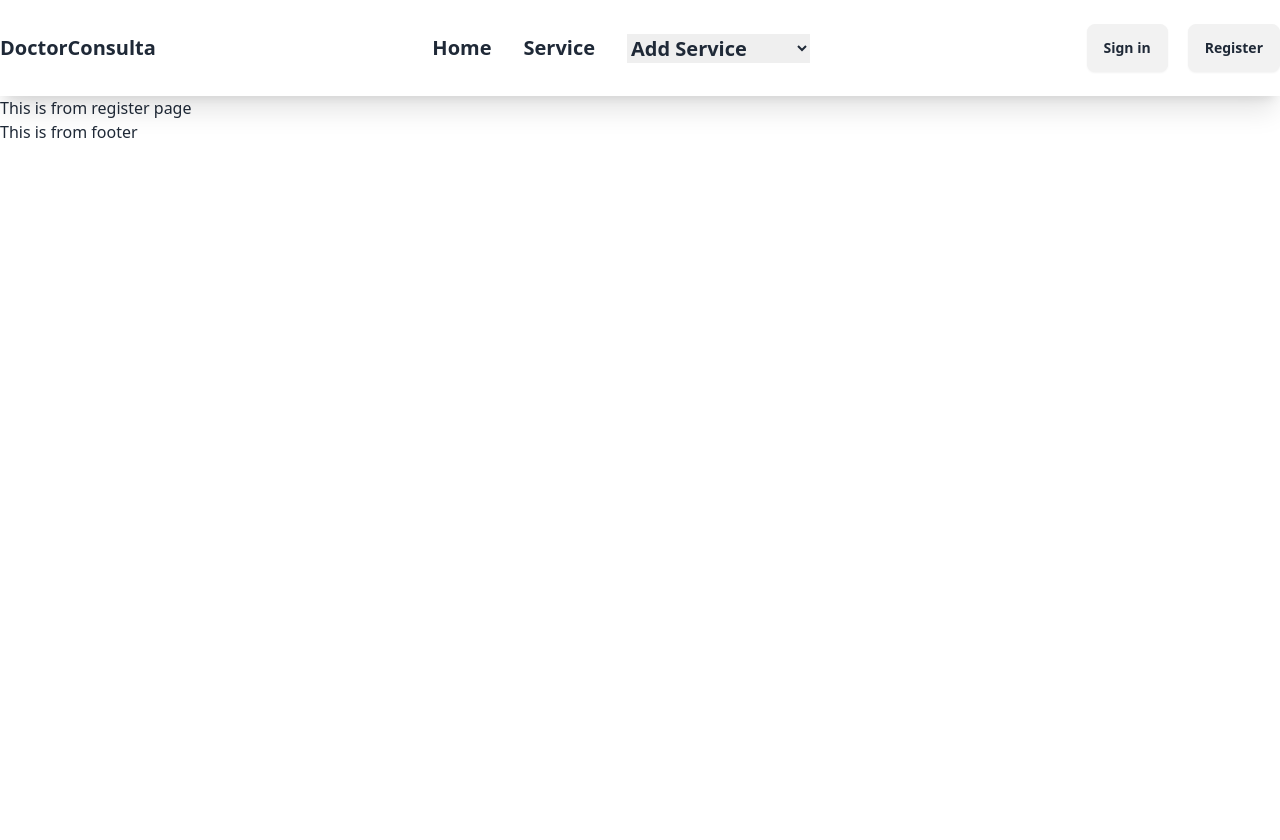
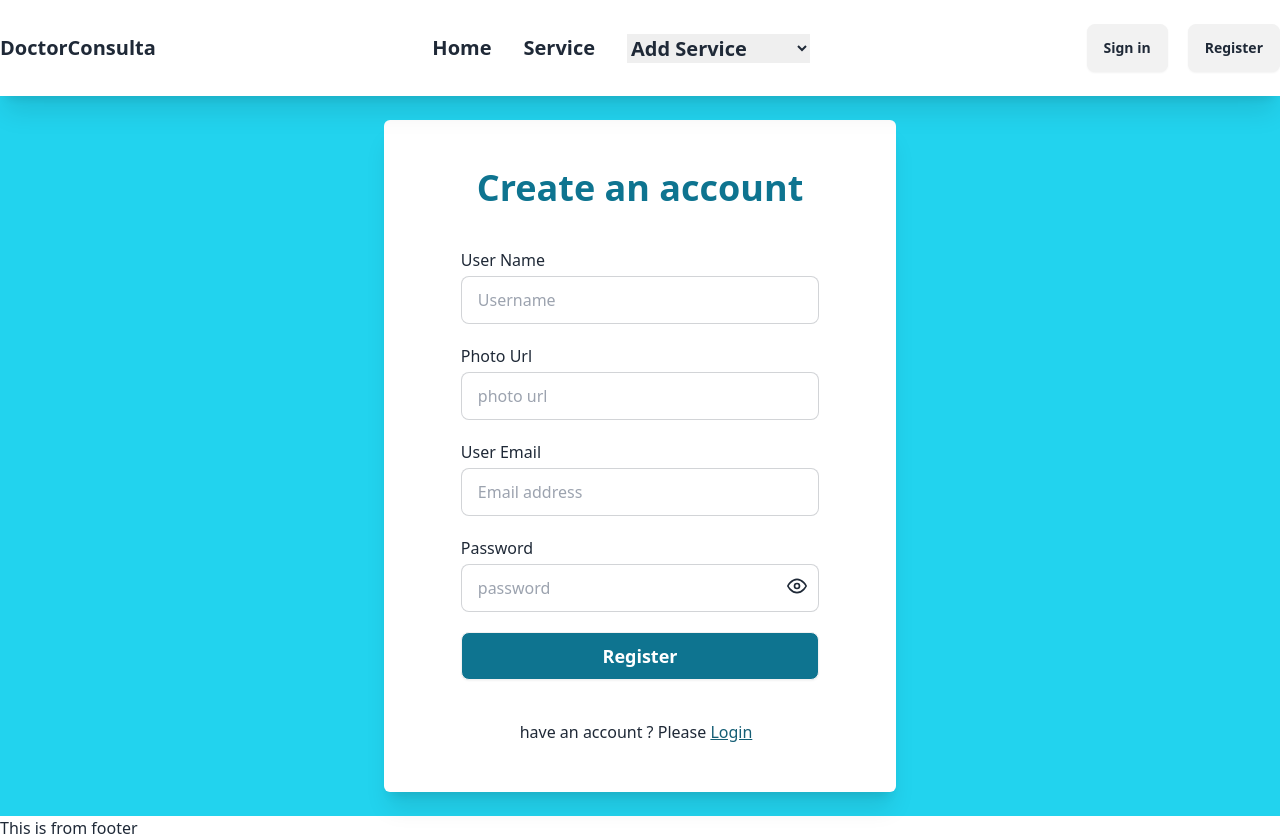
Before and after one commit to tofayeLL/DoctorConsulta-client, a React (Vite) app: page /register in a window 1280 px wide. Before the commit the page ends 800 px from the top, so only its background shows below. Built offline with nearby package versions, Linux system fonts and the light colour scheme.

Commit message:
added register section register form

```diff
--- a/src/pages/Register/Register.jsx
+++ b/src/pages/Register/Register.jsx
@@ -1,9 +1,95 @@
+import { useState } from "react";
+import { FiEye, FiEyeOff } from "react-icons/fi";
+import { Link } from "react-router-dom";
 
 
 const Register = () => {
+    const [showPass, setShowPass] = useState(false);
+    const [errorRegister, setErrorRegister] = useState('');
+
+    const handleRegister = (e) => {
+        e.preventDefault()
+        const form = e.target;
+        const name = form.name.value;
+        const photo = form.photo.value;
+        const email = form.email.value;
+        const password = form.password.value;
+        console.log(name, email, photo, password);
+    }
+
+
+
+
     return (
         <div>
-            <h1>This is from register page</h1>
+
+            <div className="flex flex-col  justify-center items-center bg-cyan-400 ">
+
+
+                <div className="flex flex-col justify-center  w-full max-w-lg mx-auto space-y-4 my-6 bg-white shadow-xl lg:px-0   px-5  lg:py-12 py-6 rounded-md " >
+
+
+
+                    <div className=" mx-auto text-cyan-700">
+                        <h1 className="lg:text-4xl text-xl font-bold mb-6">Create an account</h1>
+                    </div>
+
+
+                    <form onSubmit={handleRegister} className="lg:w-[70%] w-full mx-auto space-y-5 rounded-lg " >
+
+                        <div >
+                            <p className="mb-1 font-medium">User Name</p>
+                            <input type="text" name="name" placeholder="Username" className="input input-bordered w-full" />
+                        </div>
+
+                        <div >
+                            <p className="mb-1 font-medium">Photo Url</p>
+                            <input type="text" name="photo" placeholder="photo url" className="input input-bordered w-full" />
+                        </div>
+
+                        <div>
+                            <p className="mb-1 font-medium">User Email</p>
+                            <input type="email" name="email" placeholder="Email address" className="input input-bordered w-full" required />
+                        </div>
+
+                        <div >
+                            <p className="mb-1 font-medium"> Password</p>
+
+                            <div className="relative">
+                                <input type={showPass ? 'text' : 'password'} name="password" placeholder="password" className="input input-bordered w-full" required />
+
+                                <span onClick={() => setShowPass(!showPass)} className="absolute top-3 right-3">{showPass ? <FiEyeOff className="text-xl" ></FiEyeOff> : <FiEye className="text-xl"></FiEye>}</span>
+
+                            </div>
+                        </div>
+
+                        <div className="text-center">
+
+                            <p className="text-red-500 lg:text-lg text-sm font-semibold">{errorRegister.replace('auth/', '')}</p>
+                        </div>
+
+
+                        <div>
+                            <button className="btn text-white text-lg w-full bg-cyan-700" type="submit">Register</button>
+                        </div>
+
+
+
+
+                    </form>
+
+
+
+
+                    <div className="text-center ">
+                        <p className="font-medium mt-6  lg:text-base text-sm mr-2">have an account ?   Please  <Link to={'/login'} className="btn-active text-cyan-800 btn-link">Login</Link></p>
+                    </div>
+
+
+
+
+                </div>
+            </div>
 
         </div>
     );
```
